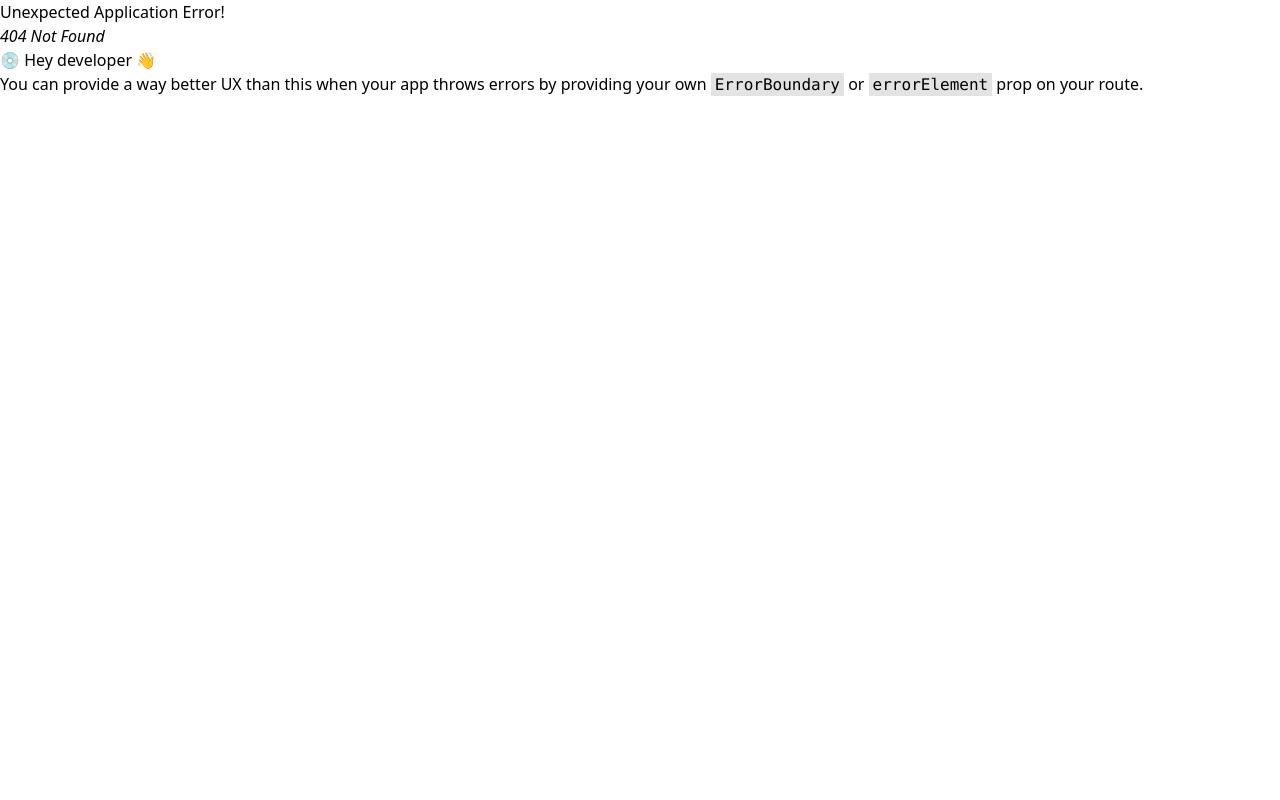
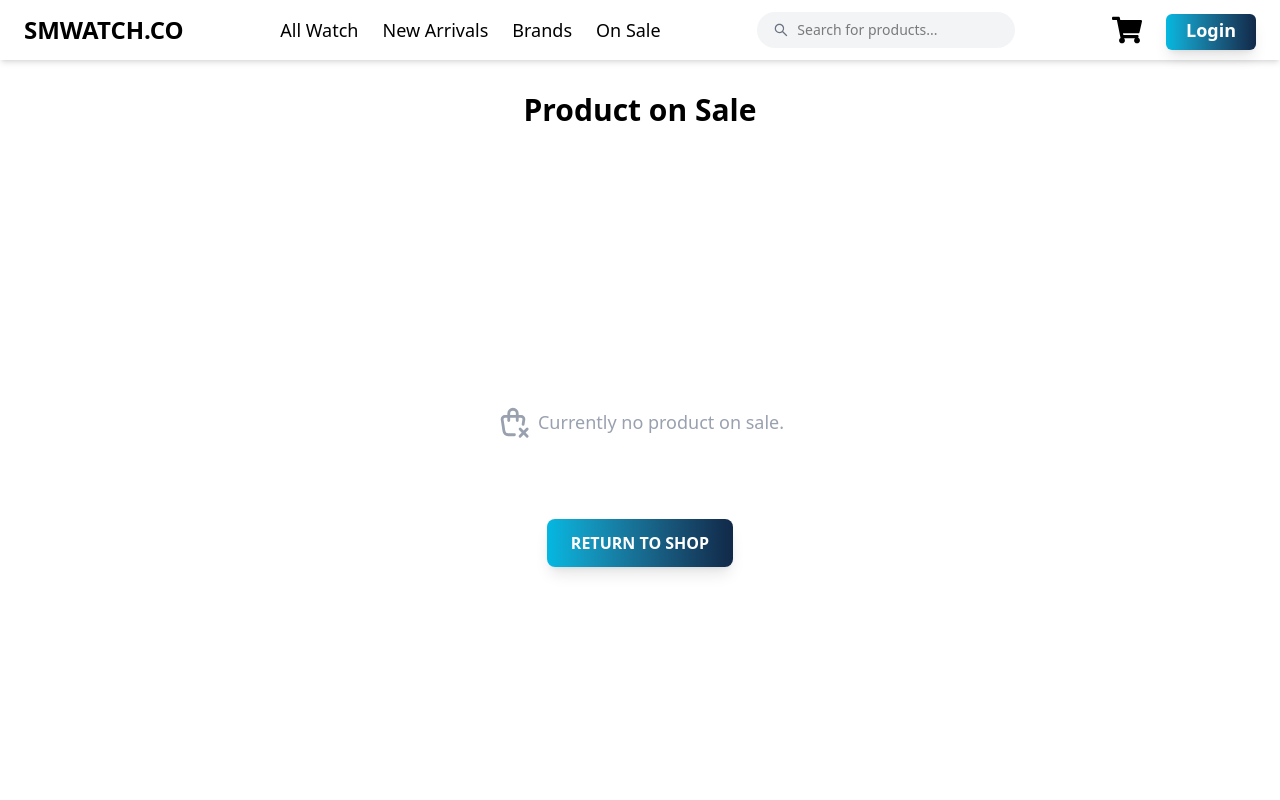
Before and after one commit to Mdsakib999/Watch-client, a React (Vite) app: page /onSale in a window 1280 px wide. Before the commit this address had no page. Shown: the top 800 px of the page. Built offline with nearby package versions, Linux system fonts and the light colour scheme.

Commit message:
on sale added

```diff
--- a/src/Components/All Products/AllProducts.jsx
+++ b/src/Components/All Products/AllProducts.jsx
@@ -206,7 +206,7 @@ const AllProducts = () => {
                   </p>
                 </div>
                 <div className="flex justify-center ">
-                  <button className=" border-gray-400 px-4 py-2 mb-4 rounded-lg font-semibold text-white uppercase transition-all duration-500 bg-gradient-to-r from-[#03b8e1] via-[#112949] to-[#00c4f5] bg-[length:200%_auto] shadow-lg hover:bg-right">
+                  <button className=" border-gray-400 px-4 py-2 mb-4 rounded-lg font-semibold text-white  transition-all duration-500 bg-gradient-to-r from-[#03b8e1] via-[#112949] to-[#00c4f5] bg-[length:200%_auto] shadow-lg hover:bg-right">
                     Add to Cart
                   </button>
                 </div>
--- a/src/Components/Navbar/Navbar.jsx
+++ b/src/Components/Navbar/Navbar.jsx
@@ -25,7 +25,7 @@ const Navbar = () => {
 
         {/* Navigation Items */}
         <ul className="lg:flex space-x-6 text-lg font-medium  hidden">
-          <li className="relative group">
+          {/* <li className="relative group">
             <span className="cursor-pointer flex items-center gap-x-1">
               Category{" "}
               <IoIosArrowDown className="mt-1 group-hover:rotate-180" />
@@ -35,14 +35,21 @@ const Navbar = () => {
               <li className="px-4 py-2 hover:bg-gray-100">Women</li>
               <li className="px-4 py-2 hover:bg-gray-100">Kids</li>
             </ul>
+          </li> */}
+          <li className="cursor-pointer">
+            <Link to="/allProduct">All Watch</Link>
           </li>
-          <li className="cursor-pointer">On Sale</li>
+
           <li className="cursor-pointer">
             <Link to="/allProduct">New Arrivals</Link>
           </li>
           <li className="cursor-pointer">
             <Link to="/brands">Brands</Link>
           </li>
+          <li className="cursor-pointer">
+            <Link to="/onSale">On Sale</Link>
+          </li>
+          {/* <li className="cursor-pointer">On Sale</li> */}
         </ul>
 
         {/* Search Box */}
--- a/src/Pages/FilteredProducts/FilteredProducts.jsx
+++ b/src/Pages/FilteredProducts/FilteredProducts.jsx
@@ -87,7 +87,7 @@ const FilteredProducts = () => {
                     </p>
                   </div>
                   <div className="flex justify-center">
-                    <button className=" border-gray-400 px-4 py-2 mb-4 rounded-lg font-semibold text-white uppercase transition-all duration-500 bg-gradient-to-r from-[#03b8e1] via-[#112949] to-[#00c4f5] bg-[length:200%_auto] shadow-lg hover:bg-right">
+                    <button className=" border-gray-400 px-4 py-2 mb-4 rounded-lg font-semibold text-white  transition-all duration-500 bg-gradient-to-r from-[#03b8e1] via-[#112949] to-[#00c4f5] bg-[length:200%_auto] shadow-lg hover:bg-right">
                       Add to Cart
                     </button>
                   </div>
--- /dev/null
+++ b/src/Pages/OnSale/OnSale.jsx
@@ -0,0 +1,17 @@
+import React from "react";
+import { TbShoppingBagX } from "react-icons/tb";
+import { Link } from "react-router-dom";
+
+const OnSale = () => {
+  return (
+    <div className="flex flex-col h-screen">
+      <h1 className="text-3xl font-bold mt-8 text-center">Product on Sale</h1>
+      <div className="flex flex-col items-center justify-center flex-grow">
+        <p className="text-lg text-gray-400 flex items-center gap-x-2 mb-20"><TbShoppingBagX size={34} /> Currently no product on sale.</p>
+        <Link to="/allProduct" className="px-6 py-3 uppercase mb-4 rounded-lg font-semibold text-white  transition-all duration-500 bg-gradient-to-r from-[#03b8e1] via-[#112949] to-[#00c4f5] bg-[length:200%_auto] shadow-lg hover:bg-right">Return to Shop</Link>
+      </div>
+    </div>
+  );
+};
+
+export default OnSale;
--- a/src/routs.jsx
+++ b/src/routs.jsx
@@ -10,6 +10,7 @@ import Contact from "./Pages/Contact/Contact";
 import Checkout from "./Pages/Checkout/Checkout";
 import FilteredProducts from "./Pages/FilteredProducts/FilteredProducts";
 import Brand from "./Pages/Brand/Brand";
+import OnSale from "./Pages/OnSale/OnSale";
 
 export const router = createBrowserRouter([
   {
@@ -31,6 +32,10 @@ export const router = createBrowserRouter([
       {
         path: "/allProduct",
         element: <AllProducts></AllProducts>,
+      },
+      {
+        path: "/onSale",
+        element: <OnSale></OnSale>,
       },
       // test
       {
```
